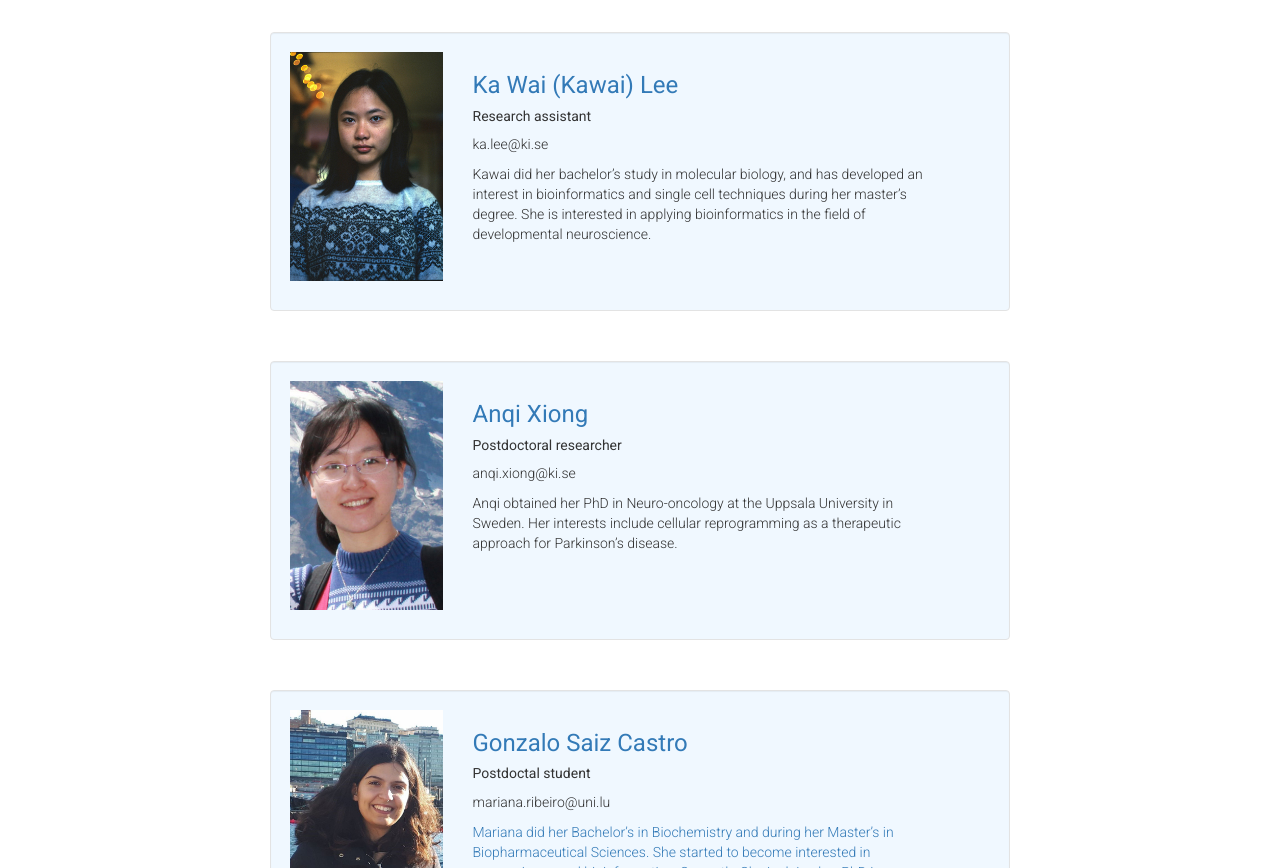
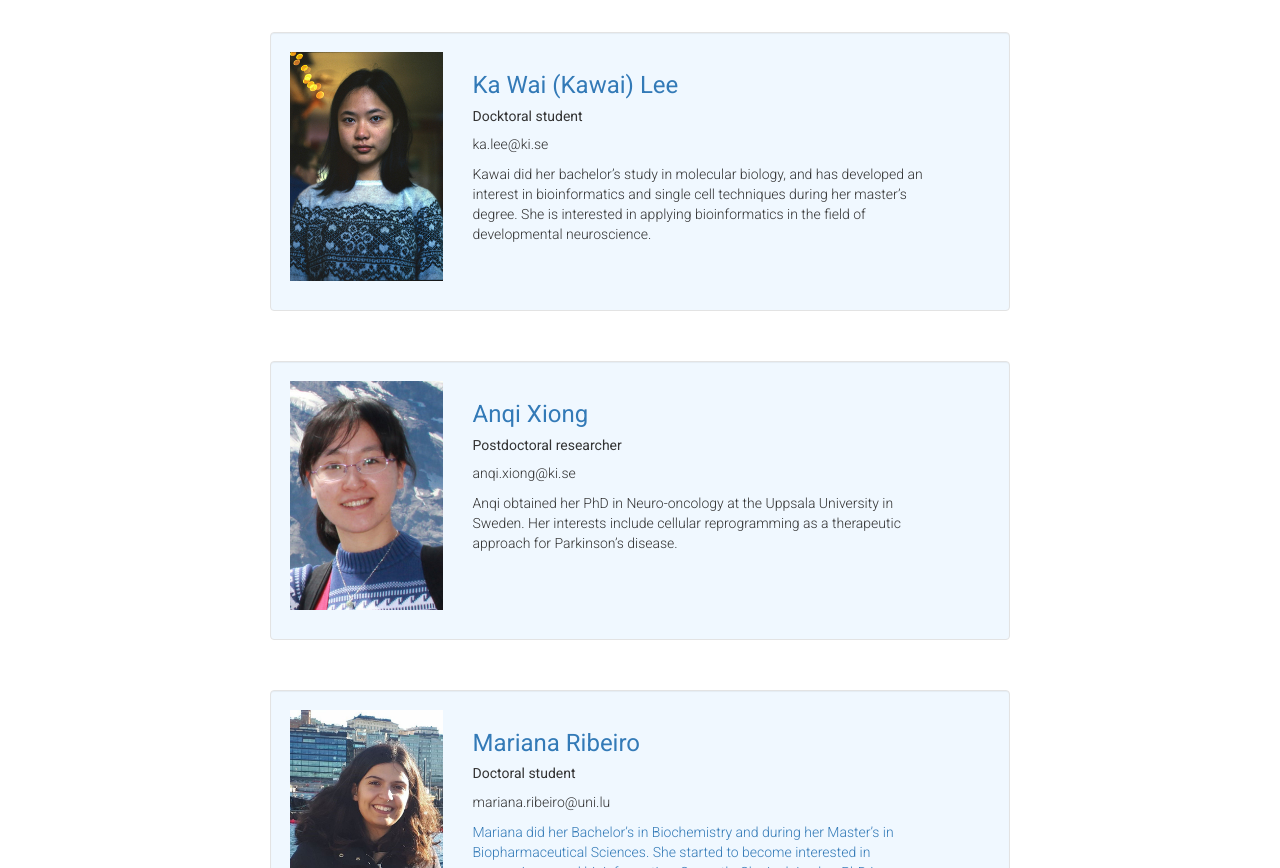
Before and after one commit to ArenasLab/arenaslab.github.io, a Jekyll site: the page people/index.html, which Jekyll copies as it is, in a window 1280 px wide and 1400 px high, scrolled down 1163 px. Shown: the part 152-1020 px from the top of the window. Built offline with Jekyll 4.4.1, drawn with Linux system fonts in a browser that asks for light colours.

Commit message:
Update index.html

```diff
--- a/people/index.html
+++ b/people/index.html
@@ -151,7 +151,7 @@
                 </div>
                 <div class=" col-sm-6  col-md-8 col-lg-8">
                   <h3><a href="https://ki.se/people/kalee">Ka Wai (Kawai) Lee</a></h3>
-                    <h5>Research assistant</h5>
+                    <h5>Docktoral student</h5>
                       <p>ka.lee@ki.se<br>
 	                <p> Kawai did her bachelor’s study in molecular biology, and has developed an interest in bioinformatics and single cell techniques during her master’s degree. She is interested in applying bioinformatics in the field of developmental neuroscience. </a></p>
 
@@ -198,8 +198,8 @@
                   <p><img src="../img/MR.jpg" class="img-responsive" width="300" height="450"/></p>
                 </div>
                 <div class=" col-sm-6  col-md-8 col-lg-8">
-                  <h3><a>Gonzalo Saiz Castro</a></h3>
-                    <h5>Postdoctal student</h5>
+                  <h3><a>Mariana Ribeiro</a></h3>
+                    <h5>Doctoral student</h5>
                       <p>mariana.ribeiro@uni.lu<br>
 	                <p><a>Mariana did her Bachelor’s in Biochemistry and during her Master’s in Biopharmaceutical Sciences. She started to become interested in neuroscience and bioinformatics.
 Currently, She is doing her PhD in University of Luxembourg and, in collaboration with our group, she will be using bioinformatics tools to develop new reprogramming strategies for human midbrain dopaminergic neurons.
```
